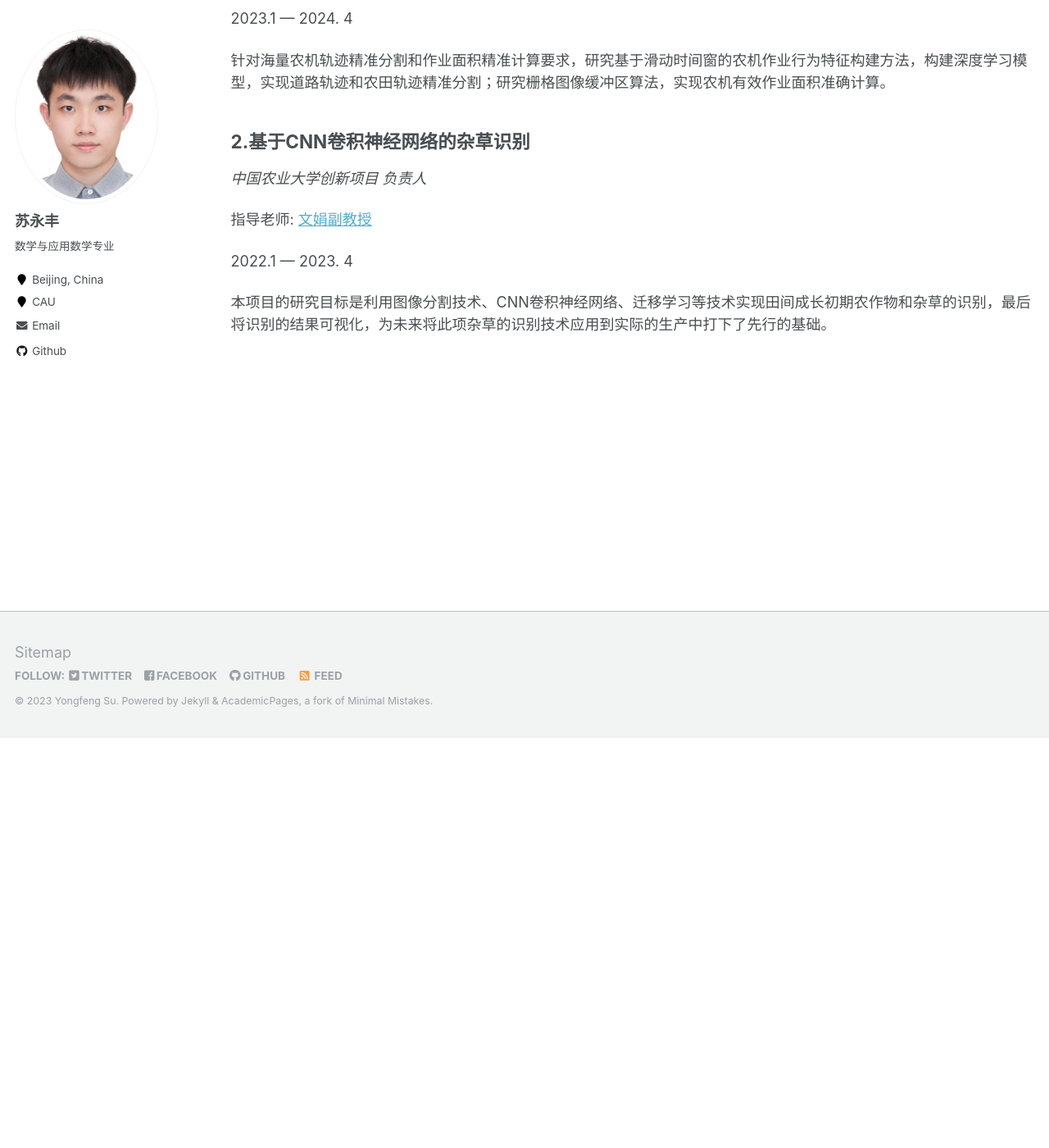
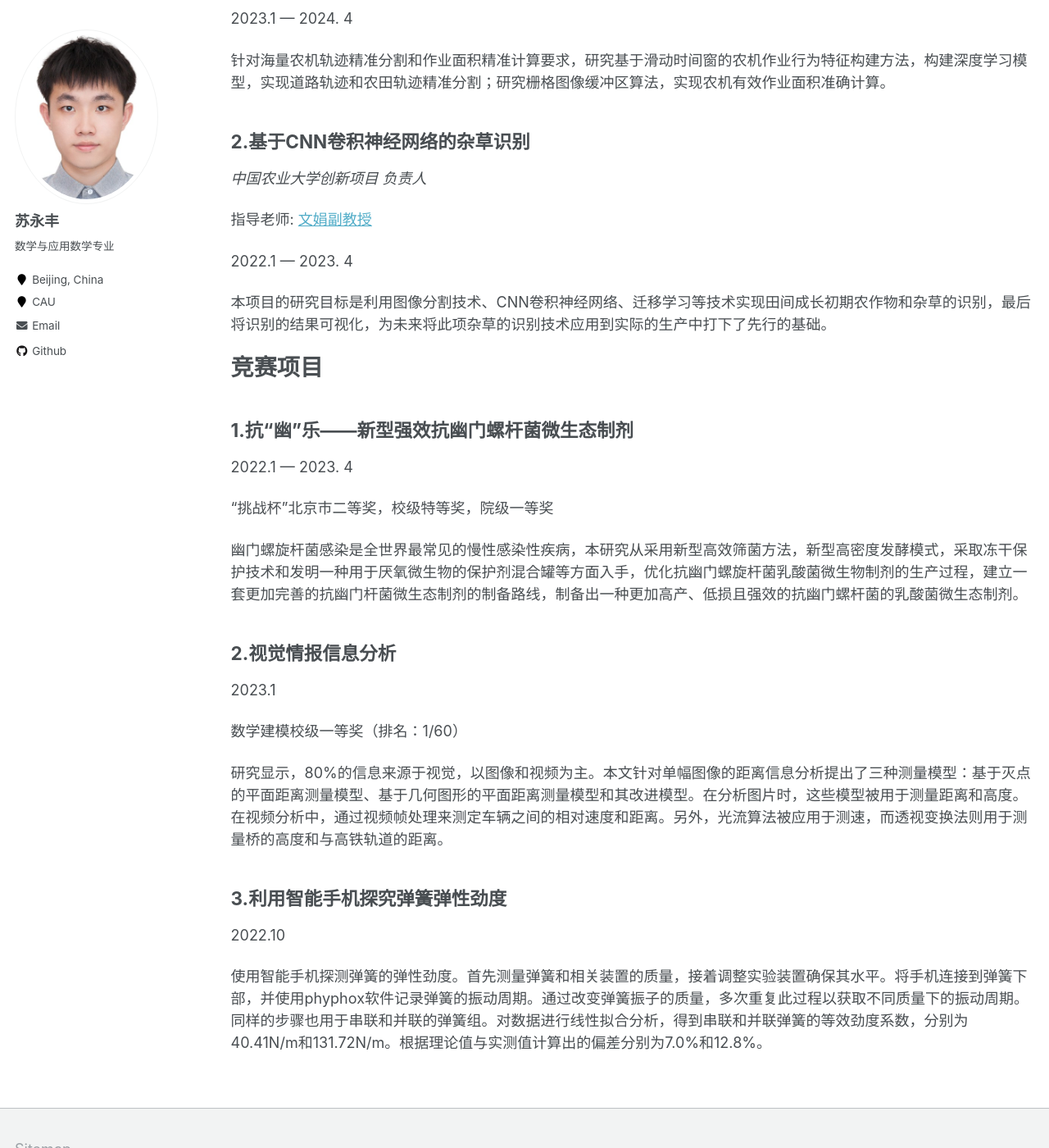
Before and after one commit to CreatBySu/CreatBySu.github.io, a Jekyll site: the page built from _pages/research.md, in a window 1280 px wide and 1400 px high, scrolled down 499 px. Shown: the whole window at 82% size. Built offline with Jekyll 4.4.1, drawn with Linux system fonts in a browser that asks for light colours.

Commit message:
Add files via upload

```diff
--- a/_pages/research.md
+++ b/_pages/research.md
@@ -34,3 +34,27 @@ author_profile: true
  2022.1 --- 2023. 4
 
 本项目的研究目标是利用图像分割技术、CNN卷积神经网络、迁移学习等技术实现田间成长初期农作物和杂草的识别，最后将识别的结果可视化，为未来将此项杂草的识别技术应用到实际的生产中打下了先行的基础。
+
+# 竞赛项目
+
+## 1.抗“幽”乐——新型强效抗幽门螺杆菌微生态制剂
+
+ 2022.1 --- 2023. 4
+
+“挑战杯”北京市二等奖，校级特等奖，院级一等奖
+
+幽门螺旋杆菌感染是全世界最常见的慢性感染性疾病，本研究从采用新型高效筛菌方法，新型高密度发酵模式，采取冻干保护技术和发明一种用于厌氧微生物的保护剂混合罐等方面入手，优化抗幽门螺旋杆菌乳酸菌微生物制剂的生产过程，建立一套更加完善的抗幽门杆菌微生态制剂的制备路线，制备出一种更加高产、低损且强效的抗幽门螺杆菌的乳酸菌微生态制剂。
+
+## 2.视觉情报信息分析
+
+ 2023.1
+
+数学建模校级一等奖（排名：1/60）
+
+研究显示，80%的信息来源于视觉，以图像和视频为主。本文针对单幅图像的距离信息分析提出了三种测量模型：基于灭点的平面距离测量模型、基于几何图形的平面距离测量模型和其改进模型。在分析图片时，这些模型被用于测量距离和高度。在视频分析中，通过视频帧处理来测定车辆之间的相对速度和距离。另外，光流算法被应用于测速，而透视变换法则用于测量桥的高度和与高铁轨道的距离。
+
+## 3.利用智能手机探究弹簧弹性劲度
+
+2022.10
+
+使用智能手机探测弹簧的弹性劲度。首先测量弹簧和相关装置的质量，接着调整实验装置确保其水平。将手机连接到弹簧下部，并使用phyphox软件记录弹簧的振动周期。通过改变弹簧振子的质量，多次重复此过程以获取不同质量下的振动周期。同样的步骤也用于串联和并联的弹簧组。对数据进行线性拟合分析，得到串联和并联弹簧的等效劲度系数，分别为40.41N/m和131.72N/m。根据理论值与实测值计算出的偏差分别为7.0%和12.8%。
```
Also changed, not shown: other parts of _pages/research.md (+1 -1 lines).
